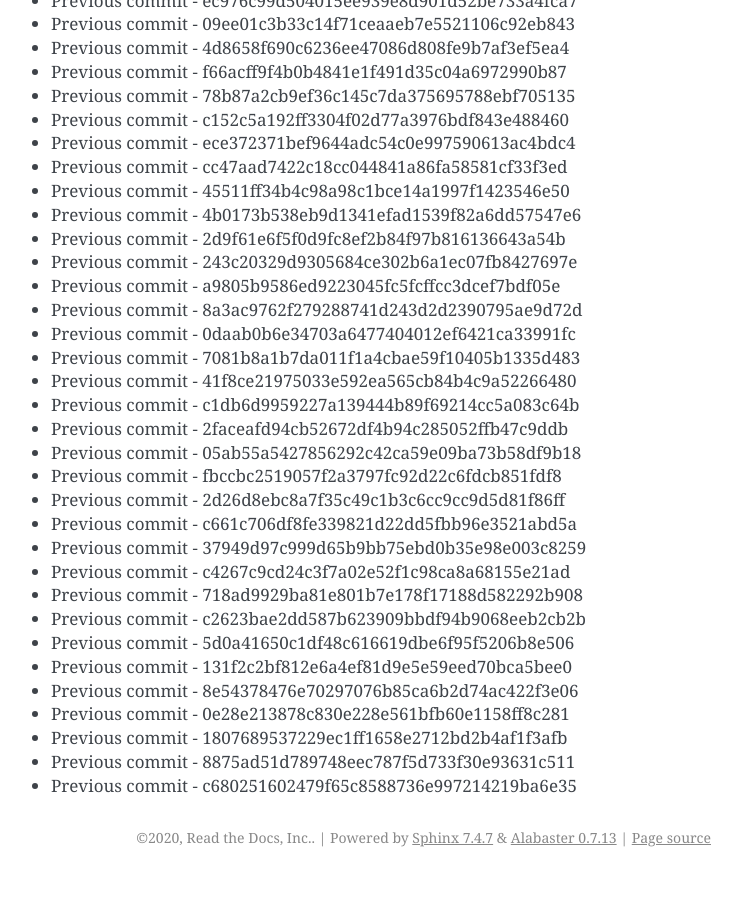
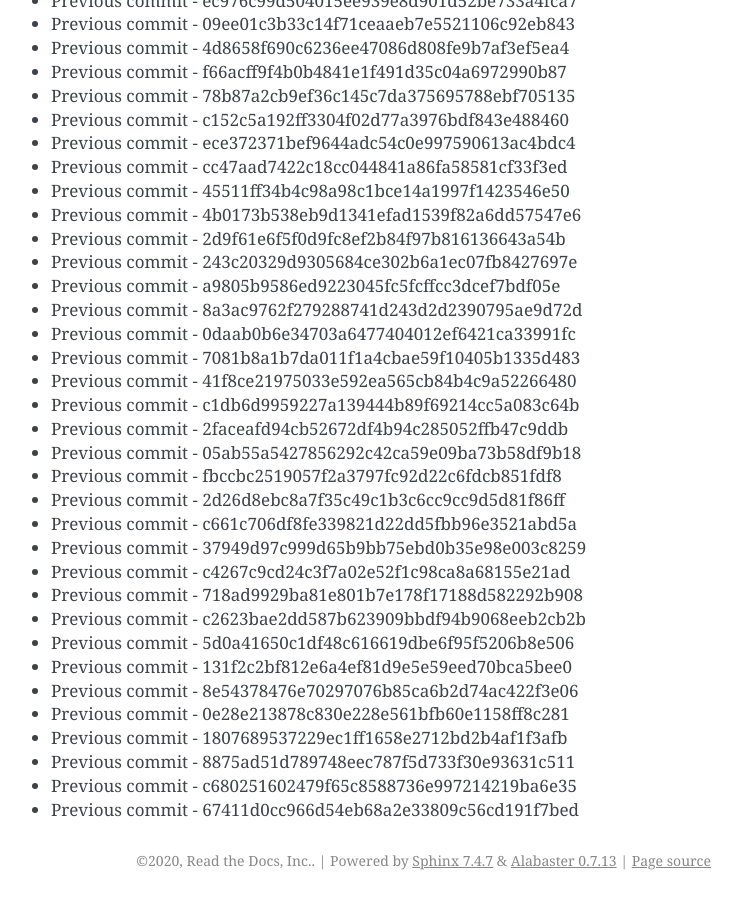
Before and after one commit to readthedocs/rtd-git-stresstest, a Sphinx documentation site: the page built from docs/updates.rst, in a window 1280 px wide and 900 px high, scrolled down 64502 px. Shown: the whole window, without its empty margins (399-1141 px from the left). Built offline with Sphinx 7.4.7, drawn with Linux system fonts in a browser that asks for light colours; before the commit the page ends 65379 px from its top, so only the background shows below that.

Commit message:
Generating commit from previous: 67411d0cc966d54eb68a2e33809c56cd191f7bed

```diff
--- a/docs/updates.rst
+++ b/docs/updates.rst
@@ -2742,3 +2742,4 @@ It can be tested for any performance characteristics.
 * Previous commit - 1807689537229ec1ff1658e2712bd2b4af1f3afb
 * Previous commit - 8875ad51d789748eec787f5d733f30e93631c511
 * Previous commit - c680251602479f65c8588736e997214219ba6e35
+* Previous commit - 67411d0cc966d54eb68a2e33809c56cd191f7bed
```
